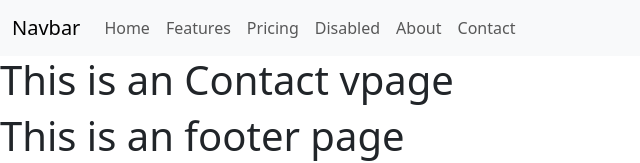
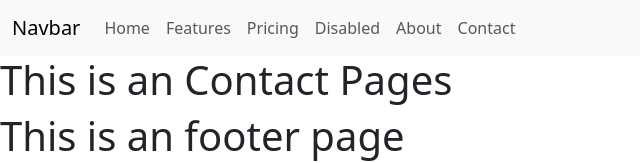
Before and after one commit to db-hasan/usedlaptopsbd, a Vue app: page /contact in a window 1280 px wide. Shown: the top 163 px of the page, without its empty margins (0-640 px from the left). Built offline with nearby package versions, Linux system fonts and the light colour scheme.

Commit message:
first commit

```diff
--- a/src/views/ContactView.vue
+++ b/src/views/ContactView.vue
@@ -1,5 +1,5 @@
 <template>
   <div class="contact">
-    <h1>This is an Contact vpage</h1>
+    <h1>This is an Contact Pages</h1>
   </div>
 </template>
```
